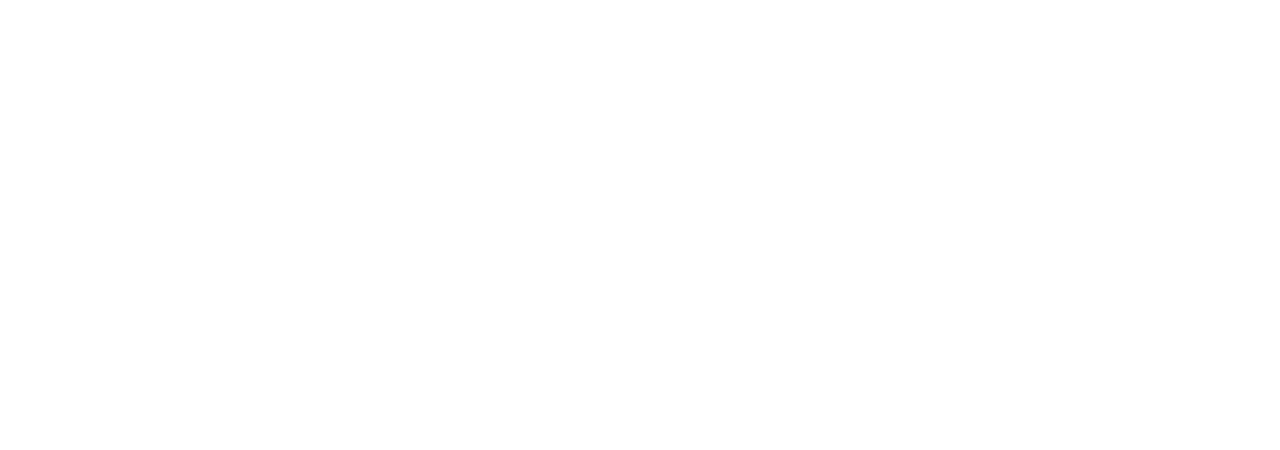
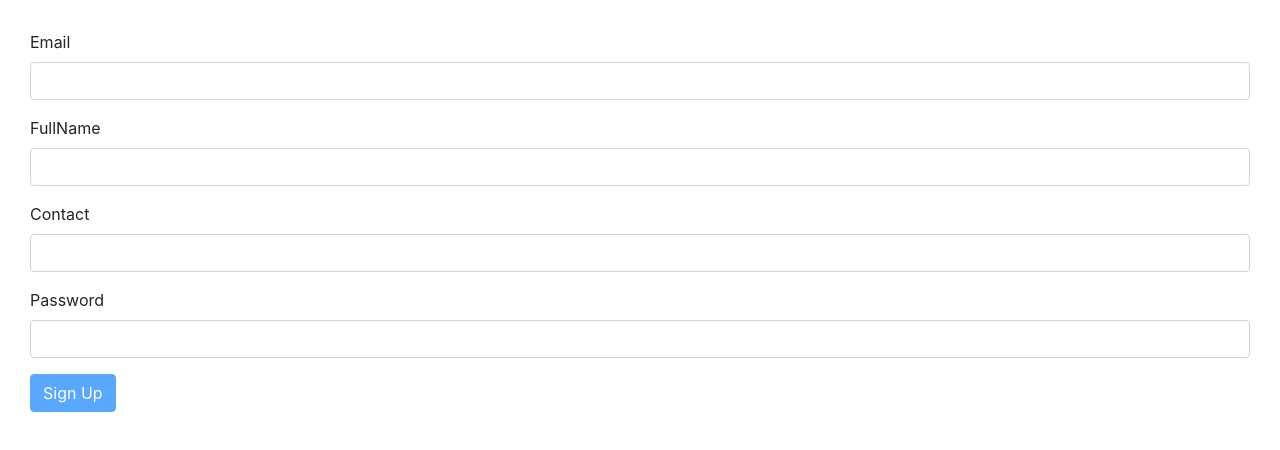
Before and after one commit to BuildForSDGCohort2/Team-220-EnhancedFarmers-Frontend, a React (Create React App) app: page /customer/signup in a window 1280 px wide. Shown: the top 450 px of the page. Built offline with nearby package versions, Linux system fonts and the light colour scheme.

Commit message:
just added forms for both customer and product

```diff
--- a/package.json
+++ b/package.json
@@ -38,6 +38,7 @@
     "babel-eslint": "^10.1.0",
     "eslint": "^7.7.0",
     "eslint-config-airbnb": "^18.2.0",
+    "eslint-loader": "^4.0.2",
     "eslint-plugin-import": "^2.22.0",
     "eslint-plugin-jsx-a11y": "^6.3.1",
     "eslint-plugin-react": "^7.20.6",
--- a/src/App.js
+++ b/src/App.js
@@ -1,23 +1,29 @@
 import React from "react";
 import { Route, Switch } from "react-router-dom";
 
-import FarmerRegisterForm from "./components/farmerRegisterFprm";
 import HomePage from "./components/pages/homePageComponent";
-import FarmerLoginForm from "./components/farmerLoginForm";
+import FarmerRegisterForm from "./components/forms/farmerRegisterFprm";
+import FarmerLoginForm from "./components/forms/farmerLoginForm";
+import ProductForm from "./components/forms/productRegisterForm";
+import CustomerSignUP from "./components/forms/customerRegisterFormComponent";
+import CustomerLogin from "./components/forms/customerLoginComponet";
 
 import "./App.css";
 
 function App() {
   return (
-    <React.Fragment>
+    <>
       <div className="sides">
         <Switch>
           <Route exact path="/" component={HomePage} />
           <Route path="/farmers/register" component={FarmerRegisterForm} />
           <Route path="/farmers/login" component={FarmerLoginForm} />
+          <Route path="/product/register" component={ProductForm} />
+          <Route path="/customer/signup" component={CustomerSignUP} />
+          <Route path="/customer/login" component={CustomerLogin} />
         </Switch>
       </div>
-    </React.Fragment>
+    </>
   );
 }
 
--- /dev/null
+++ b/src/components/forms/customerLoginComponet.jsx
@@ -0,0 +1,38 @@
+import React from "react";
+import Joi from "joi-browser";
+
+import FormInput from "../reUsableComponents/formComponent";
+
+class CustomerLogin extends FormInput {
+  state = {
+    data: {
+      email: "",
+      password: "",
+    },
+    errors: {},
+  };
+
+  schema = {
+    email: Joi.string().email().required(),
+    password: Joi.string().min(6).max(20).required(),
+  };
+
+  submit = () => {
+    const { state } = this.props.location;
+    window.location = state ? state.from.pathname : "/";
+  };
+
+  render() {
+    return (
+      <div>
+        <form onSubmit={this.handleSubmit}>
+          {this.renderTextInput("email", "Email", "email")}
+          {this.renderTextInput("password", "Password", "password")}
+          {this.renderButton("Login")}
+        </form>
+      </div>
+    );
+  }
+}
+
+export default CustomerLogin;
--- /dev/null
+++ b/src/components/forms/customerRegisterFormComponent.jsx
@@ -0,0 +1,45 @@
+import React from "react";
+import Joi from "joi-browser";
+
+import FormInput from "../reUsableComponents/formComponent";
+
+class CustomerSignUP extends FormInput {
+  state = {
+    data: {
+      email: "",
+      fullName: "",
+      contact: "",
+      password: "",
+    },
+    errors: {},
+  };
+
+  schema = {
+    email: Joi.string().email().required(),
+    fullName: Joi.string().required().label("Your Name"),
+    contact: Joi.number().required(),
+    password: Joi.string()
+      .regex(/^[a-zA-Z0-9]{6,20}$/)
+      .required(),
+    location: Joi.string().required(),
+  };
+
+  submit = () => {
+    const { state } = this.props.location;
+    window.location = state ? state.from.pathname : "/";
+  };
+
+  render() {
+    return (
+      <form onSubmit={this.handleSubmit}>
+        {this.renderTextInput("email", "Email")}
+        {this.renderTextInput("fullName", "FullName")}
+        {this.renderTextInput("contact", "Contact", "number")}
+        {this.renderTextInput("password", "Password", "passord")}
+        {this.renderButton("Sign Up")}
+      </form>
+    );
+  }
+}
+
+export default CustomerSignUP;
--- a/src/components/farmerLoginForm.jsx
+++ b/src/components/forms/farmerLoginForm.jsx
@@ -1,7 +1,7 @@
 import React from "react";
 import Joi from "joi-browser";
 
-import FormInput from "./reUsableComponents/formComponent";
+import FormInput from "../reUsableComponents/formComponent";
 
 class FarmerLoginForm extends FormInput {
   state = {
@@ -28,7 +28,7 @@ class FarmerLoginForm extends FormInput {
         <form onSubmit={this.handleSubmit}>
           {this.renderTextInput("email", "Email", "email")}
           {this.renderTextInput("password", "Password", "password")}
-          {this.renderButton("Sign Up")}
+          {this.renderButton("Login")}
         </form>
       </div>
     );
--- a/src/components/farmerRegisterFprm.jsx
+++ b/src/components/forms/farmerRegisterFprm.jsx
@@ -1,7 +1,7 @@
 import React from "react";
 import Joi from "joi-browser";
 
-import FormInput from "./reUsableComponents/formComponent";
+import FormInput from "../reUsableComponents/formComponent";
 
 class FarmerRegisterForm extends FormInput {
   state = {
--- /dev/null
+++ b/src/components/forms/productRegisterForm.jsx
@@ -0,0 +1,45 @@
+import React from "react";
+import Joi from "joi-browser";
+
+import FormInput from "../reUsableComponents/formComponent";
+
+class ProductForm extends FormInput {
+  state = {
+    data: {
+      farmer_id: "",
+      product_category: "",
+      quantity: "",
+      price: "",
+      location: "",
+    },
+    errors: {},
+  };
+
+  schema = {
+    farmer_id: Joi.number().required(),
+    product_category: Joi.string().required().label("Category"),
+    quantity: Joi.number().required(),
+    price: Joi.number().required(),
+    location: Joi.string().required(),
+  };
+
+  submit = () => {
+    const { state } = this.props.location;
+    window.location = state ? state.from.pathname : "/";
+  };
+
+  render() {
+    return (
+      <form onSubmit={this.handleSubmit}>
+        {this.renderTextInput("farmer_id", "FarmerId", "number")}
+        {this.renderTextInput("product_category", "Category")}
+        {this.renderTextInput("quantity", "Quantity", "number")}
+        {this.renderTextInput("price", "Price", "number")}
+        {this.renderTextInput("location", "Location")}
+        {this.renderButton("Register Product")}
+      </form>
+    );
+  }
+}
+
+export default ProductForm;
```
Also changed, not shown: .eslintrc.json, 1 other file (tests, documents, lock files or other folders).
